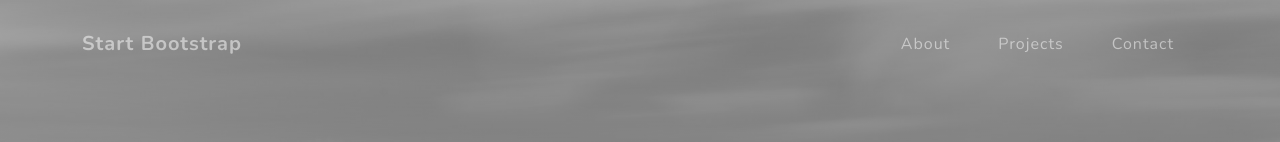
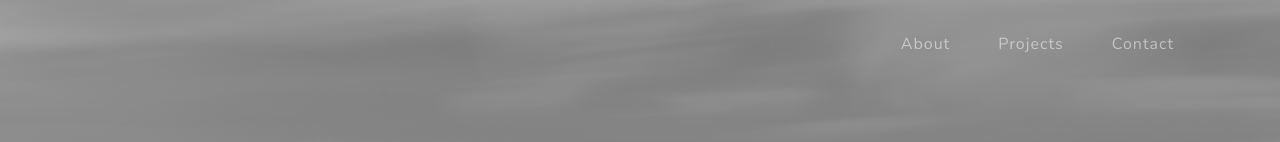
Before and after one commit to gv3006/gv3006.github.io, a plain HTML site: page index.html in a window 1280 px wide. Shown: the top 142 px of the page. Drawn offline with nearby package versions, Linux system fonts and the light colour scheme.

Commit message:
Update index.html

```diff
--- a/index.html
+++ b/index.html
@@ -19,7 +19,7 @@
         <!-- Navigation-->
         <nav class="navbar navbar-expand-lg navbar-light fixed-top" id="mainNav">
             <div class="container">
-                <a class="navbar-brand js-scroll-trigger" href="#page-top">Start Bootstrap</a>
+                <a class="navbar-brand js-scroll-trigger" href="#page-top"></a>
                 <button class="navbar-toggler navbar-toggler-right" type="button" data-toggle="collapse" data-target="#navbarResponsive" aria-controls="navbarResponsive" aria-expanded="false" aria-label="Toggle navigation">
                     Menu
                     <i class="fas fa-bars"></i>
```
